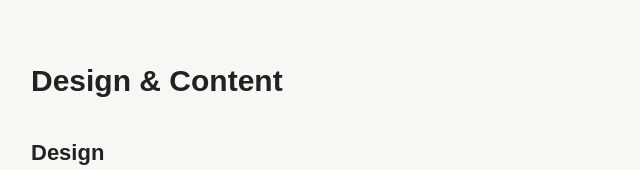
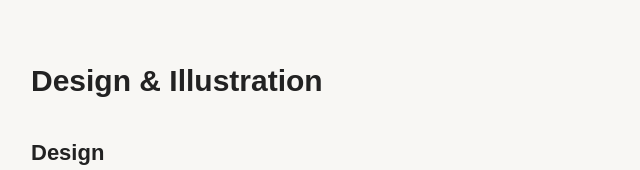
Before and after one commit to fauziyyahanis/Portfolio, a plain HTML site: page index.html in a window 1280 px wide. Shown: the part 630-800 px from the top of the page, 149-789 px from the left. Drawn offline with Linux system fonts and the light colour scheme.

Commit message:
Update index.html
Update portfolio section name

```diff
--- a/index.html
+++ b/index.html
@@ -40,7 +40,7 @@
 
     <!-- DESIGN & CONTENT -->
 
-    <h2>Design & Content</h2>
+    <h2>Design & Illustration</h2>
 
     <h3>Design</h3>
 
```
